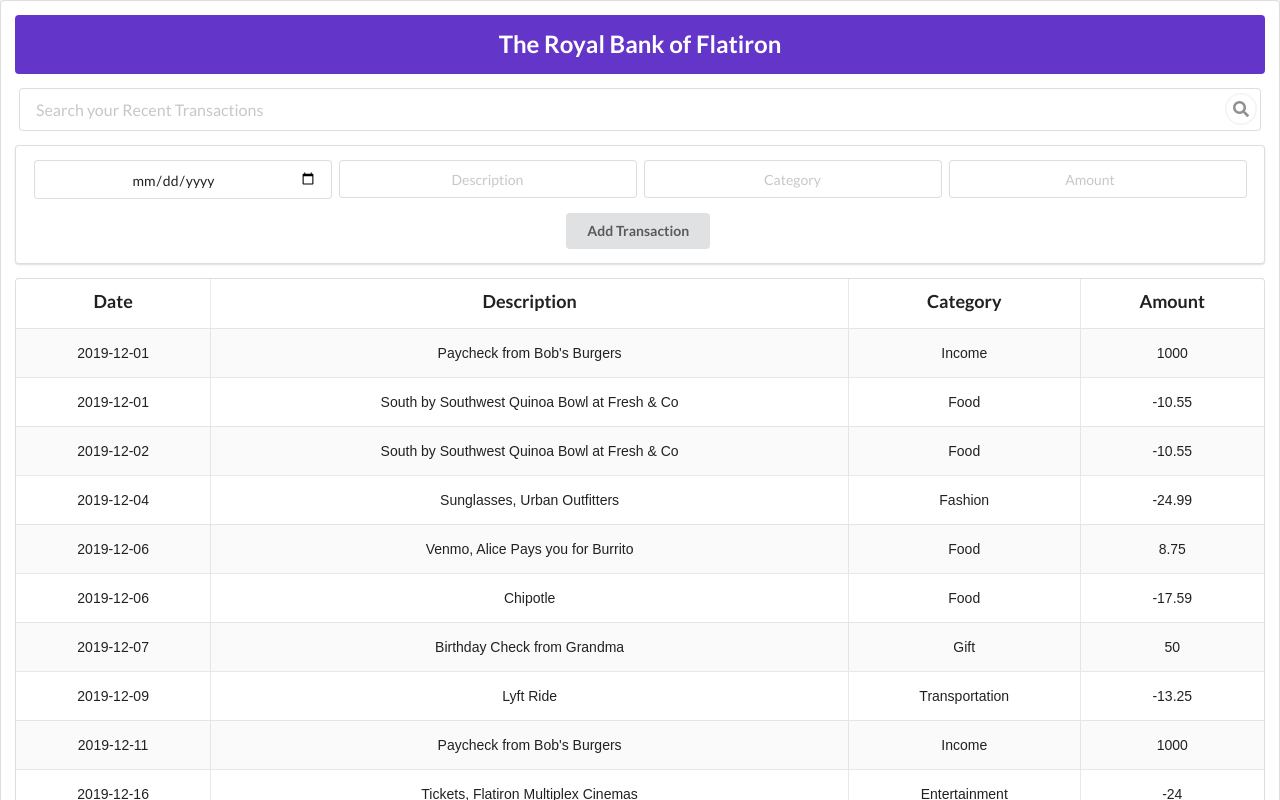
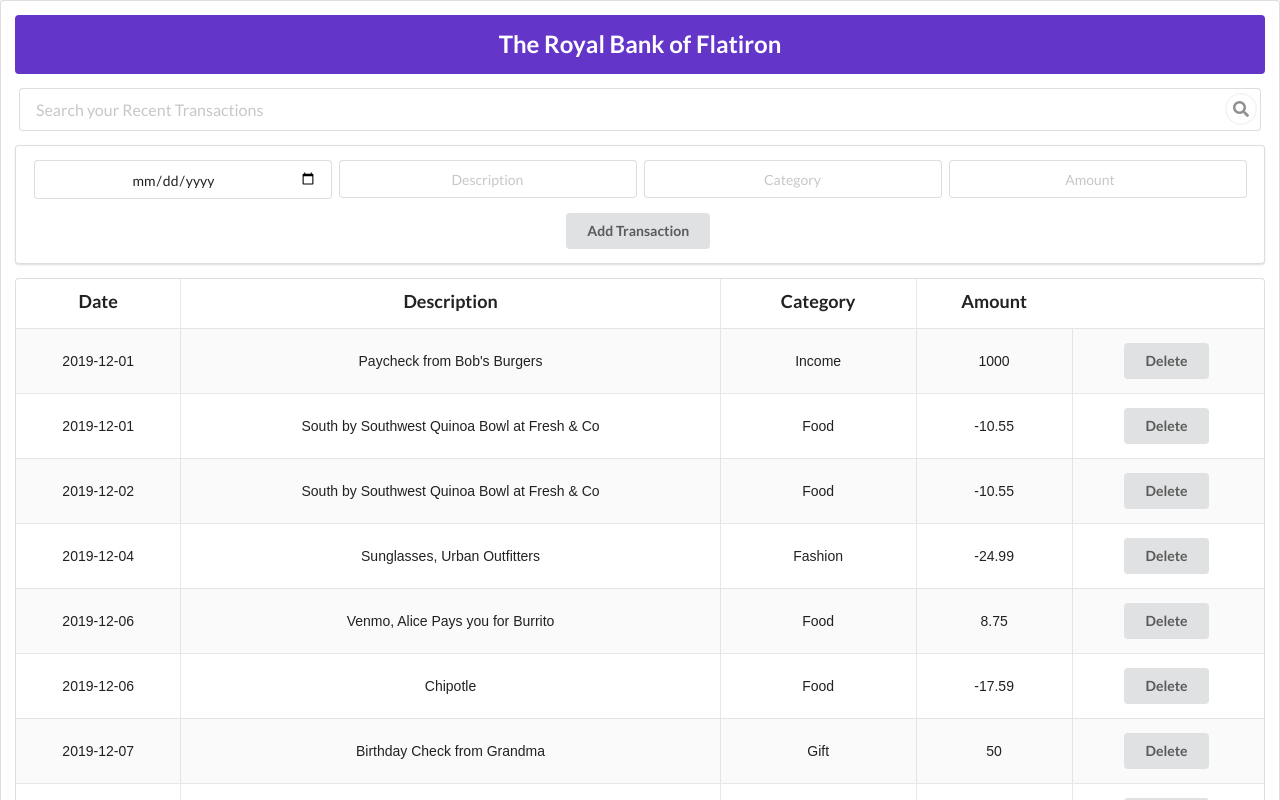
Before and after one commit to Ken-Kabutu/Bank-of-Flatiron, a React (Create React App) app: page / in a window 1280 px wide. Shown: the top 800 px of the page. Built offline with nearby package versions, Linux system fonts and the light colour scheme; data requests are answered from the project's data file.

Commit message:
updating components

```diff
--- a/src/components/Transaction.js
+++ b/src/components/Transaction.js
@@ -1,12 +1,38 @@
 import React from "react";
 
-function Transaction({ date, description, category, amount }) {
+function Transaction({ id, date, description, category, amount, onDelete }) {
+
+  const handleDelete = () => {
+    fetch(`http://localhost:8001/transactions/${id}`, {
+      method: 'DELETE',
+      headers: {
+        'Content-Type': 'application/json',
+      },
+    })
+      .then(response => {
+        if (response.ok) {
+          onDelete(id);
+        } else {
+          console.log('Error deleting transaction:', response.statusText);
+        }
+      })
+      .catch(error => {
+        console.log('Error deleting transaction:', error);
+      });
+  };
+
+
   return (
     <tr>
       <td>{date}</td>
       <td>{description}</td>
       <td>{category}</td>
       <td>{amount}</td>
+      <td>
+        <button className="ui button" onClick={handleDelete}>
+          Delete
+        </button>
+      </td>
     </tr>
   );
 }
--- a/src/components/TransactionsList.js
+++ b/src/components/TransactionsList.js
@@ -29,7 +29,13 @@ function TransactionsList({ initialTransactions }) {
   const handleTransactionSubmit = (newTransaction) => {
     //adding new transaction to exisiting transaction
     setTransactions([...transactions, newTransaction]);
-  }
+  };
+
+  const handleDelete = id => {
+    setTransactions(prevTransactions =>
+      prevTransactions.filter(transaction => transaction.id !== id)
+    );
+  };
 
 
   return (
@@ -60,6 +66,7 @@ function TransactionsList({ initialTransactions }) {
             description={transaction.description}
             category={transaction.category}
             amount={transaction.amount}
+            onDelete={handleDelete}
           />
         ))}
       </tbody>
```
